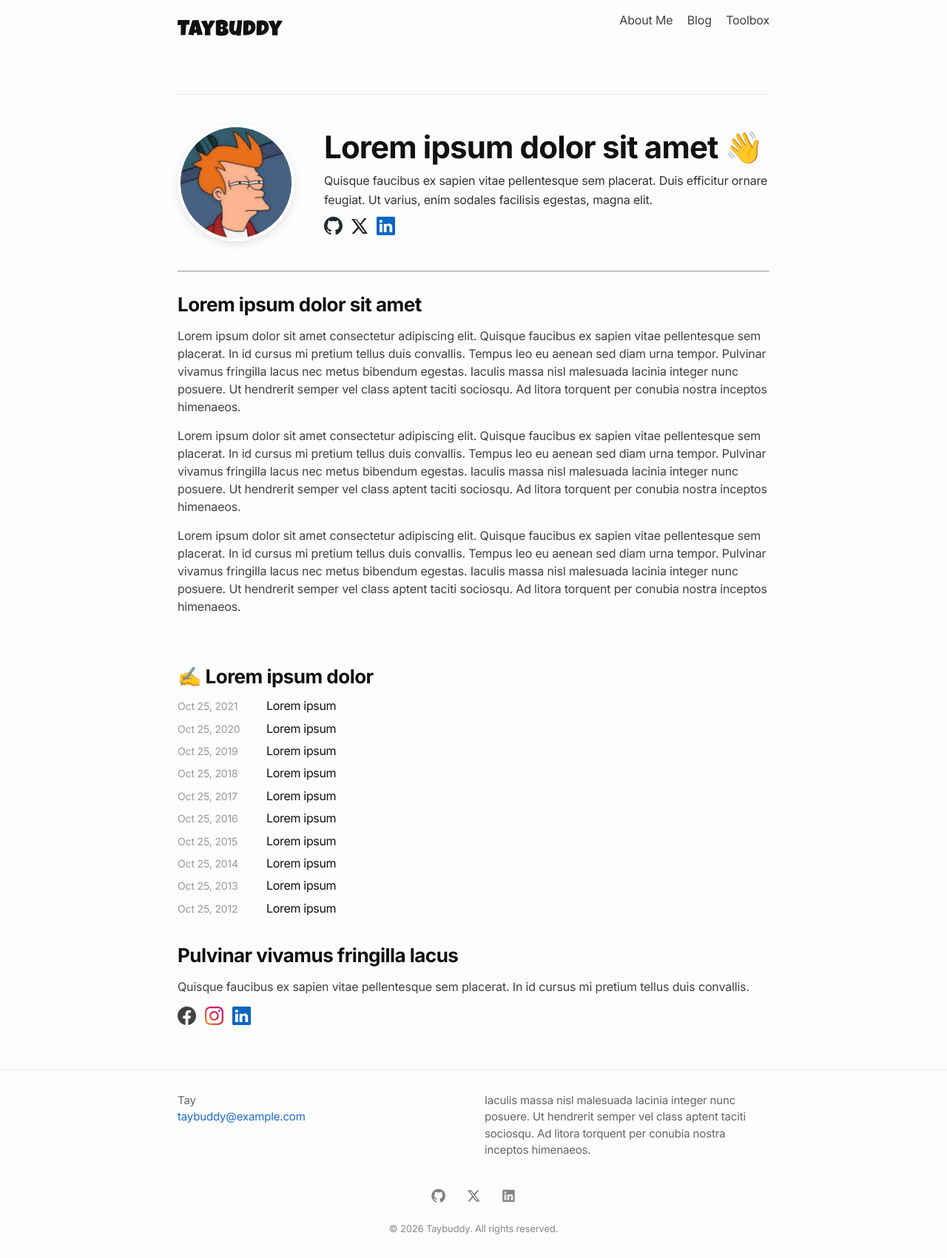
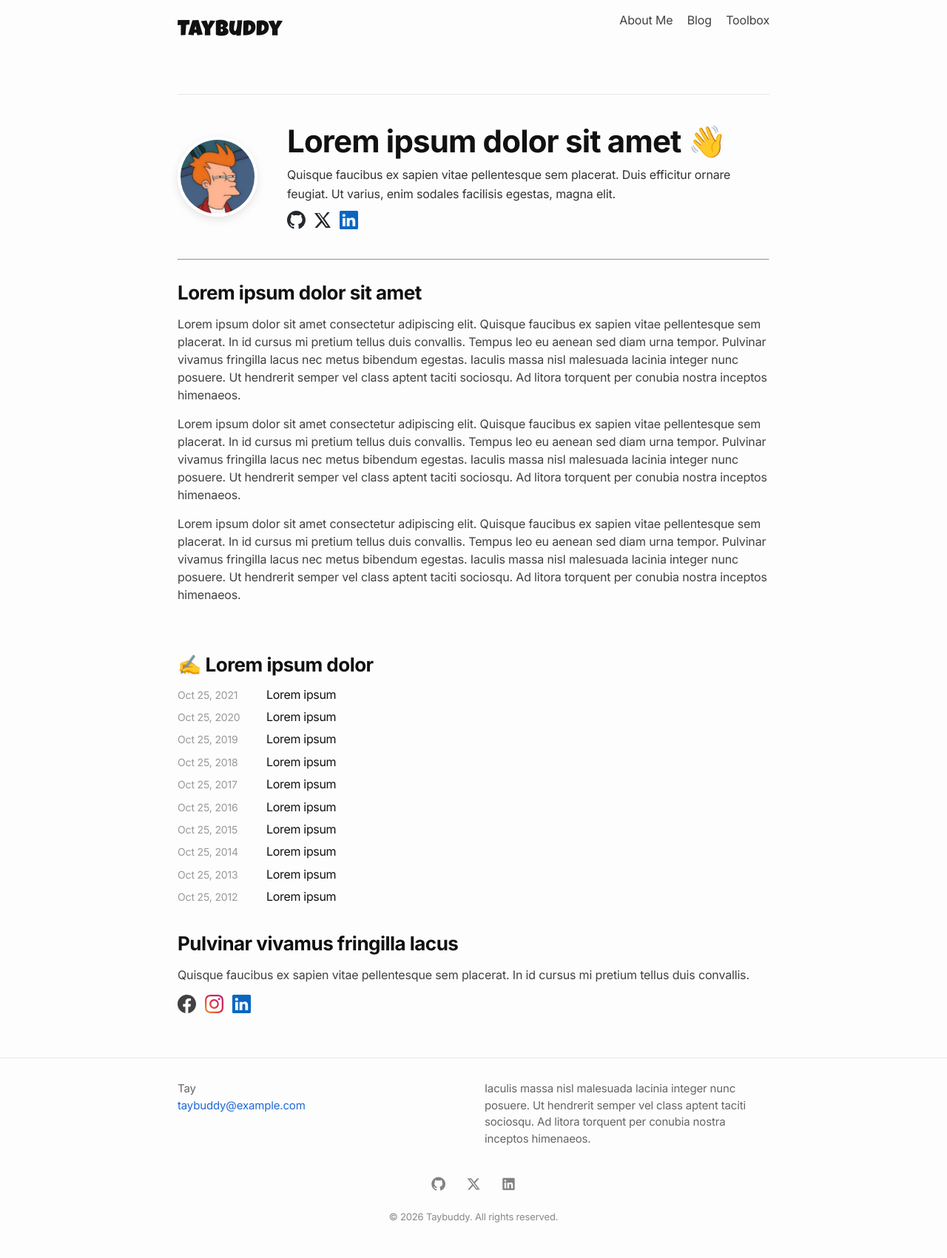
Before and after one commit to taybuddy/taybuddy.github.io, a Jekyll site: the page built from index.md, in a window 1280 px wide. Shown: the whole page at 74% size. Built offline with Jekyll 4.4.1, drawn with Linux system fonts in a browser that asks for light colours; nearby versions of some CDN libraries.

Commit message:
Update info

```diff
--- a/_sass/minima/custom-styles.scss
+++ b/_sass/minima/custom-styles.scss
@@ -53,8 +53,8 @@ body {
   margin: 40px 0;
 
   .profile-img {
-    width: 150px !important;
-    height: 150px !important;
+    width: 100px !important;
+    height: 100px !important;
     border-radius: 50%;
     border: 4px solid #fff;
     box-shadow: 0 4px 12px rgba(0,0,0,0.1);
```
